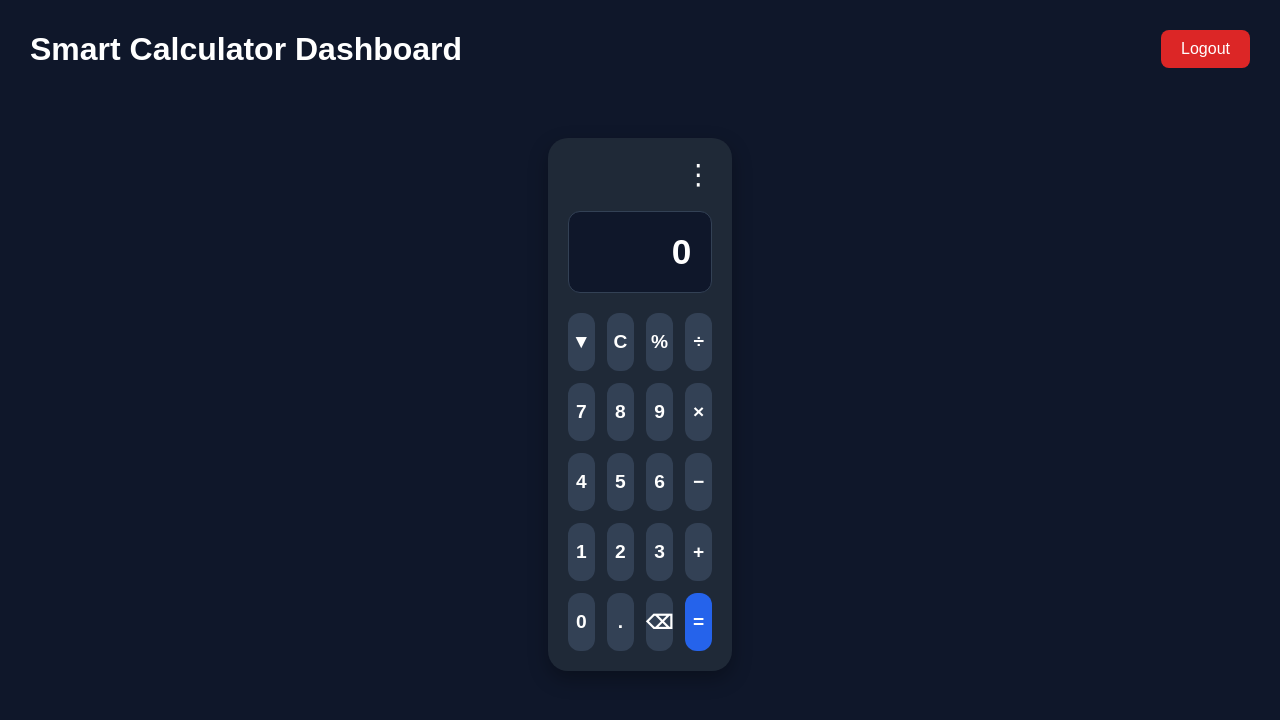
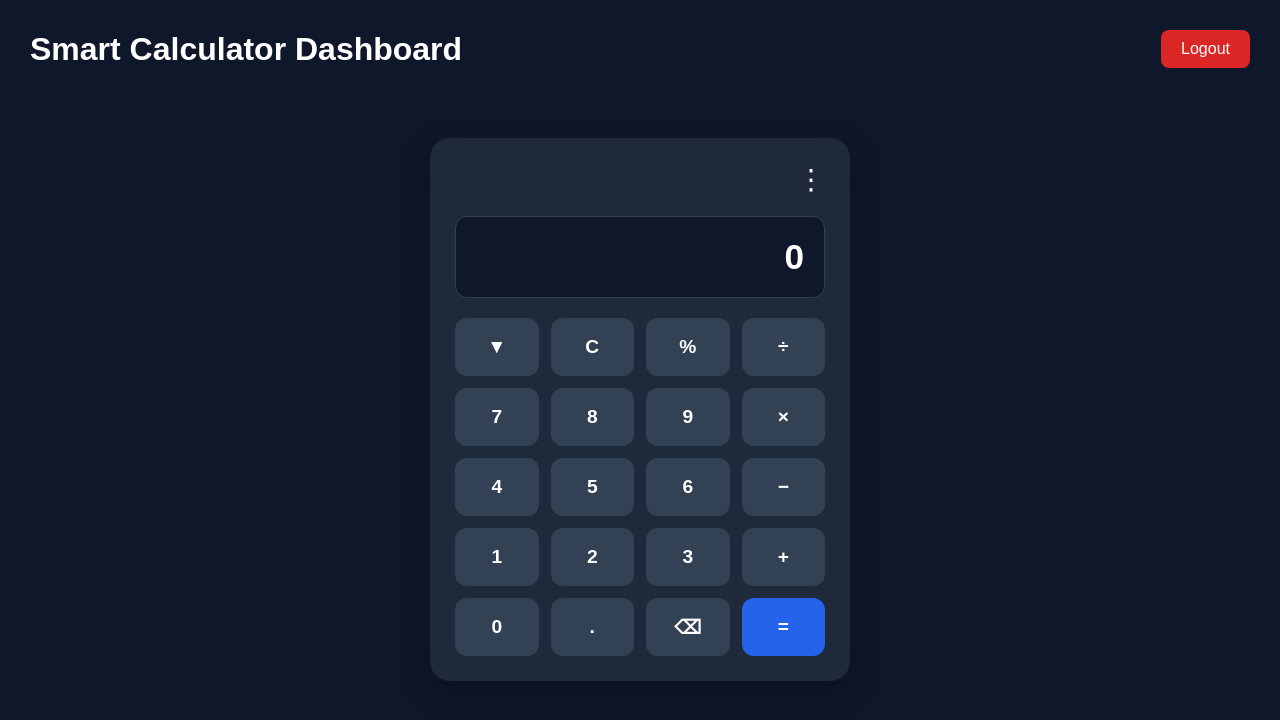
Before and after one commit to Vedashree0077/smart-calculator-frontend, a React (Vite) app: page /dashboard in a window 1280 px wide. Shown: the top 720 px of the page. Built offline with nearby package versions, Linux system fonts and the light colour scheme.

Commit message:
Update calculator container styles for better layout

```diff
--- a/src/styles/calculator.css
+++ b/src/styles/calculator.css
@@ -1,18 +1,11 @@
 .calculator-container {
-  width: 100%;
-  max-width: 380px;
-  background: #1f2937;
-  padding: 20px;
+  width: 420px;
+  max-width: 100%;
+  background: #1e293b;
   border-radius: 20px;
-  box-shadow: 0 8px 20px rgba(0, 0, 0, 0.3);
-  box-sizing: border-box;
-}
-
-@media (max-width: 480px) {
-  .calculator-container {
-    max-width: 95%;
-    padding: 15px;
-  }
+  padding: 25px;
+  box-shadow: 0 12px 30px rgba(0, 0, 0, 0.25);
+  color: white;
 }
 
 .calculator-container h1 {
```
